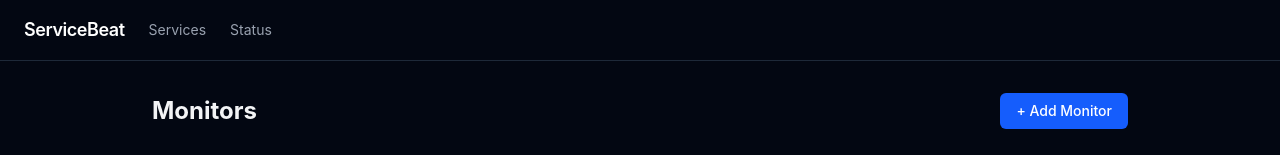
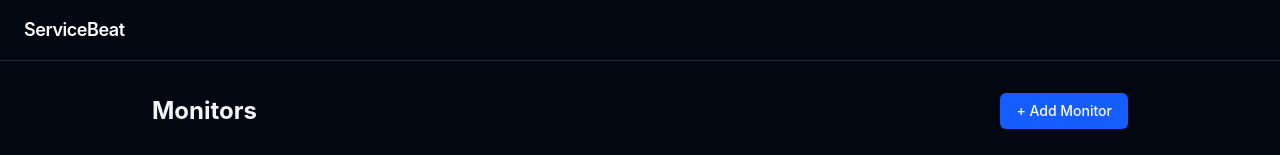
Before and after one commit to NissanLevy/ServiceBeat, a Next.js app: page / in a window 1280 px wide. Shown: the top 155 px of the page. Built offline with nearby package versions, Linux system fonts and the light colour scheme; no server answers; the database is empty.

Commit message:
Hide nav links from unauthenticated users

```diff
--- a/src/app/layout.tsx
+++ b/src/app/layout.tsx
@@ -19,16 +19,20 @@ export default async function RootLayout({ children }: { children: React.ReactNo
             <a href="/" className="text-lg font-semibold tracking-tight text-white">
               ServiceBeat
             </a>
+            {session?.user && (
+              <>
                 <a href="/services" className="text-sm text-gray-400 hover:text-white">
                   Services
                 </a>
                 <a href="/status" className="text-sm text-gray-400 hover:text-white">
                   Status
                 </a>
-            {session?.user?.role === "admin" && (
+                {session.user.role === "admin" && (
                   <a href="/admin/users" className="text-sm text-gray-400 hover:text-white">
                     Admin
                   </a>
+                )}
+              </>
             )}
           </div>
           {session?.user && (
```
Lines whose indentation alone changed are shown as unchanged.
